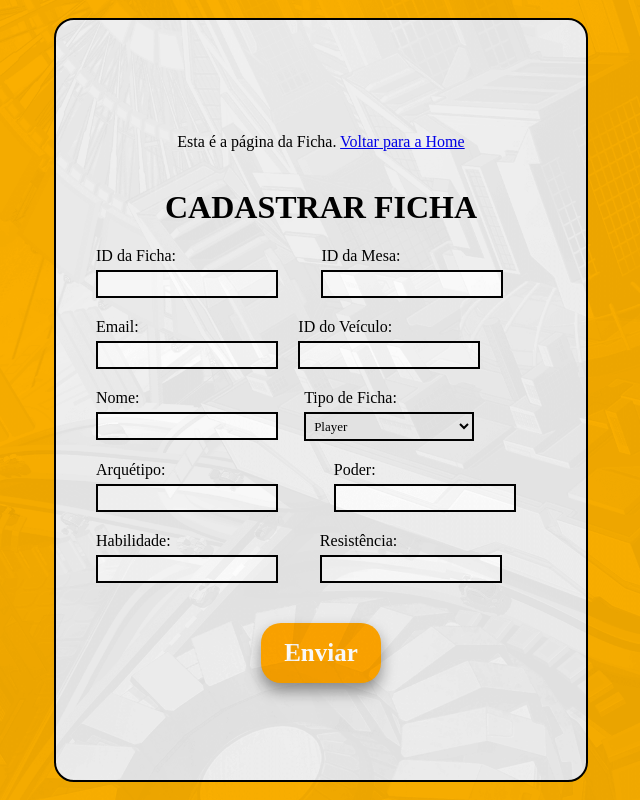
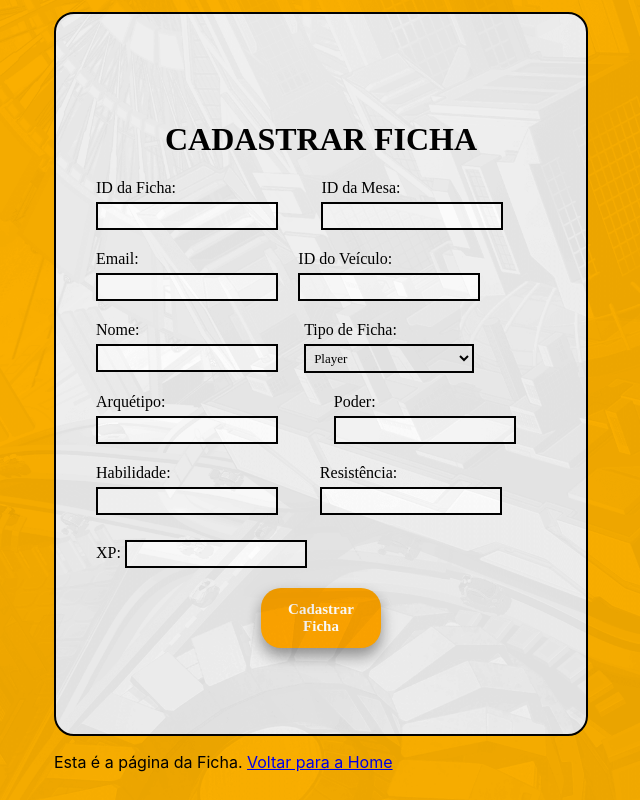
Before and after one commit to gabryellaro/Projeto_BD_3Det_Front, a React (Create React App) app: page /ficha in a window 1280 px wide. Shown: the whole page, without its empty margins (319-959 px from the left). Built offline with nearby package versions, Linux system fonts and the light colour scheme; a web font is replaced by a local one.

Commit message:
CadastraFicha iniciado e comunicação feita

```diff
--- /dev/null
+++ b/src/components/Ficha/CadastroFicha.js
@@ -0,0 +1,158 @@
+import React, { useState } from 'react';
+import axios from 'axios'; // Certifique-se de ter axios instalado no projeto
+import './Ficha.css';
+
+const CadastroFicha = () => {
+    const [formData, setFormData] = useState({
+        id_ficha: '',
+        nome: '',
+        arquetipo: '',
+        xp: '',
+        poder: '',
+        habilidade: '',
+        resistencia: '',
+        tipo_ficha: '',
+        email_usuario: '',
+        id_mesa: '',
+        id_veiculo: ''
+    });
+
+    const [errorMessage, setErrorMessage] = useState('');
+
+    const handleInputChange = (field, value) => {
+        setFormData({ ...formData, [field]: value });
+    };
+
+    const cadastrarFicha = async () => {
+        if (!(formData.id_ficha && formData.nome && formData.id_mesa && formData.email_usuario)) {
+            setErrorMessage('Preencha todos os campos obrigatórios');
+            return;
+        }
+        try {
+            await axios.post('http://168.75.100.153:5000/cadastrar_ficha', formData);
+            console.log('Ficha cadastrada com sucesso');
+            // Lógica para redirecionar ou exibir mensagem de sucesso
+        } catch (error) {
+            console.error('Erro ao cadastrar a ficha:', error);
+            // Lógica para exibir mensagem de erro
+        }
+    };
+
+    return (
+        <div className="body">
+            <div className="container">
+                <h1>CADASTRAR FICHA</h1>
+                <form>
+                    <div className="input-row">
+                        <label>
+                            ID da Ficha:{" "}
+                            <input
+                                className="outlined-basic2"
+                                type="text"
+                                name="id_ficha"
+                                onChange={(e) => handleInputChange('id_ficha', e.target.value)} />
+                        </label>
+                        <label>
+                            ID da Mesa:{" "}
+                            <input
+                                className="outlined-basic2"
+                                type="text"
+                                name="id_mesa"
+                                onChange={(e) => handleInputChange('id_mesa', e.target.value)} />
+                        </label>
+                    </div>
+                    <div className="input-row">
+                        <label>
+                            Email:{" "}
+                            <input
+                                className="outlined-basic2"
+                                type="text"
+                                name="email_usuario"
+                                onChange={(e) => handleInputChange('email_usuario', e.target.value)} />
+                        </label>
+                        <label>
+                            ID do Veículo:{" "}
+                            <input
+                                className="outlined-basic2"
+                                type="text"
+                                name="id_veiculo"
+                                onChange={(e) => handleInputChange('id_veiculo', e.target.value)} />
+                        </label>
+                    </div>
+                    <div className="input-row">
+                        <label>
+                            Nome:{" "}
+                            <input
+                                className="outlined-basic2"
+                                type="text"
+                                name="nome"
+                                onChange={(e) => handleInputChange('nome', e.target.value)} />
+                        </label>
+                        <label>
+                            Tipo de Ficha:{" "}
+                            <select
+                                className="outlined-basic2"
+                                name="tipo_ficha"
+                                onChange={(e) => handleInputChange('tipo_ficha', e.target.value)}
+                            >
+                                <option value="Player">Player</option>
+                                <option value="Veiculo">Veículo</option>
+                            </select>
+                        </label>
+                    </div>
+                    <div className="input-row">
+                        <label>
+                            Arquétipo:{" "}
+                            <input
+                                className="outlined-basic2"
+                                type="text"
+                                name="arquetipo"
+                                onChange={(e) => handleInputChange('arquetipo', e.target.value)} />
+                        </label>
+                        <label>
+                            Poder:{" "}
+                            <input
+                                className="outlined-basic2"
+                                type="text"
+                                name="poder"
+                                onChange={(e) => handleInputChange('poder', e.target.value)} />
+                        </label>
+                    </div>
+                    <div className="input-row">
+                        <label>
+                            Habilidade:{" "}
+                            <input
+                                className="outlined-basic2"
+                                type="text"
+                                name="habilidade"
+                                onChange={(e) => handleInputChange('habilidade', e.target.value)} />
+                        </label>
+                        <label>
+                            Resistência:{" "}
+                            <input
+                                className="outlined-basic2"
+                                type="text"
+                                name="resistencia"
+                                onChange={(e) => handleInputChange('resistencia', e.target.value)} />
+                        </label>
+                    </div>
+                    <div className="input-row">
+                        <label>
+                            XP:{" "}
+                            <input
+                                className="outlined-basic2"
+                                type="text"
+                                name="xp"
+                                onChange={(e) => handleInputChange('xp', e.target.value)} />
+                        </label>
+                    </div>
+                </form>
+                <button className="button-custom-enviar" onClick={cadastrarFicha}>Cadastrar Ficha</button>
+                {errorMessage && <p>{errorMessage}</p>}
+            </div>
+        </div>
+    );
+};
+
+
+export default CadastroFicha;
--- a/src/components/Ficha/Ficha.css
+++ b/src/components/Ficha/Ficha.css
@@ -2,7 +2,7 @@
     display: flex;
     justify-content: center;
     align-items: center;
-    height: 95vh;
+    height: 90vh;
     background-color: #f2f2f2;
     font-family: 'Red Rose', cursive;
     border: 2px solid rgb(0, 0, 0);
@@ -43,8 +43,7 @@ input[type="text"], select {
     width: 170px;
 }
 
-input[type="submit"] {
-    margin-top: 20px;
+.button-custom-enviar{
     font-family: 'Red Rose', cursive;
     background-color: orange;
     border: none;
@@ -56,7 +55,7 @@ input[type="submit"] {
     height: 60px;
     cursor: pointer;
     font-weight: bold;
-    font-size: 25px;
+    font-size: 15px;
     box-shadow: 0px 8px 15px rgba(0, 0, 0, 0.4);
 }
 
--- a/src/components/Ficha/Ficha.js
+++ b/src/components/Ficha/Ficha.js
@@ -1,11 +1,16 @@
 import React from 'react';
 import { Link } from 'react-router-dom';
 import './Ficha.css';
+import CadastroFicha from './CadastroFicha';
+
+
 
 function Ficha() {
   return (
-    <div className="body">
-      <div className="container">
+    <div>
+      <CadastroFicha/>
+      <p>Esta é a página da Ficha. <Link to="/">Voltar para a Home</Link></p>
+      {/* <div className="container">
         <p>Esta é a página da Ficha. <Link to="/">Voltar para a Home</Link></p>
         <h1>CADASTRAR FICHA</h1>
         <form>
@@ -64,7 +69,7 @@ function Ficha() {
           </div>
           <input type="submit" value="Enviar" />
         </form>
-      </div>
+      </div> */}
     </div>
   );
 }
--- a/src/components/Usuario/Cadastro.js
+++ b/src/components/Usuario/Cadastro.js
@@ -67,7 +67,7 @@ function Cadastro({ open, handleClose }) {
         }}
       >
         <h2>Preencha as informações do novo usuário</h2>
-        <div>
+        <div className='inputs-config'>
         <input
           className="outlined-basic-cadas"
           type="text"
@@ -106,7 +106,7 @@ function Cadastro({ open, handleClose }) {
         />
         </div>
          {errorMessage && <p>{errorMessage}</p>}
-        <Stack spacing={5} direction="row">
+        <Stack className='button-config-space' spacing={5} direction="row">
           <button className="custom-button3" onClick={createUser}>
             Cadastrar
           </button>
--- a/src/components/Usuario/Config.css
+++ b/src/components/Usuario/Config.css
@@ -3,7 +3,6 @@
     font-family: 'Red Rose', serif;
     width: 170px;
     padding: 4px;
-    border-radius: 5px;
     border: 2px solid rgb(0, 0, 0);
     margin-top: 0px;
 }
@@ -20,7 +19,7 @@
     font-family: 'Red Rose', serif!important;
     border: 2px solid black ;
     cursor:pointer;
-    border-radius: 5px;
+    margin-left:5px;
 }
 
 .outlined-basic-cadas{
@@ -28,7 +27,6 @@
     font-family: 'Red Rose', serif;
     width: 170px;
     padding: 6px;
-    border-radius: 5px;
     margin: 3px 6px 4px 0px;
     border: 2px solid rgb(0, 0, 0);
 }
@@ -117,6 +115,7 @@
 .box-config{
     font-family: 'Red Rose', serif;
     text-align: center;
+    align-items: center;
     display: flex;
     width: 100%;
     justify-content: space-between ;
--- a/src/components/Usuario/Config.js
+++ b/src/components/Usuario/Config.js
@@ -155,7 +155,7 @@ function Config() {
                     <input
                       className="outlined-basic"
                       type="text"
-                      placeholder={`Novo ${campoToUpdate}`}
+                      placeholder={`Atualizar ${campoToUpdate}`}
                       value={userData[campoToUpdate]}
                       onChange={(e) => setUserData({ ...userData, [campoToUpdate]: e.target.value })}
                     />
```
Also changed, not shown: src/components/Mesa/MesaT.js (+0 -10 lines).
